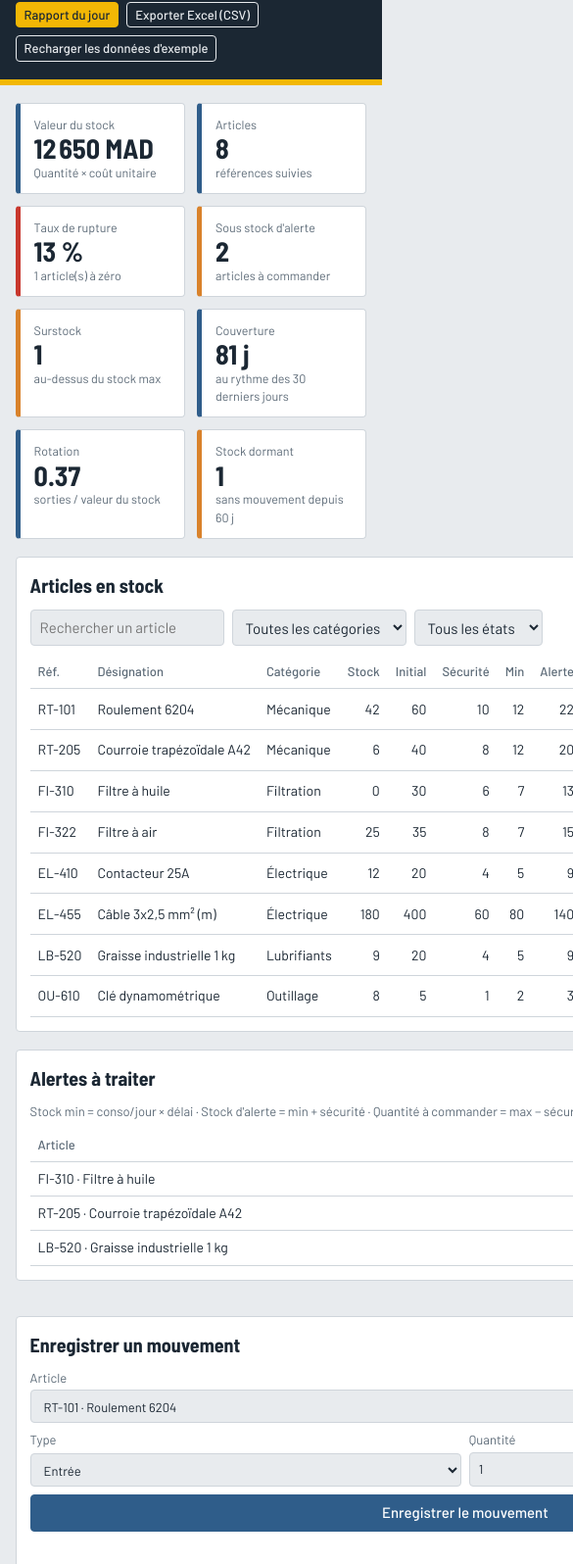
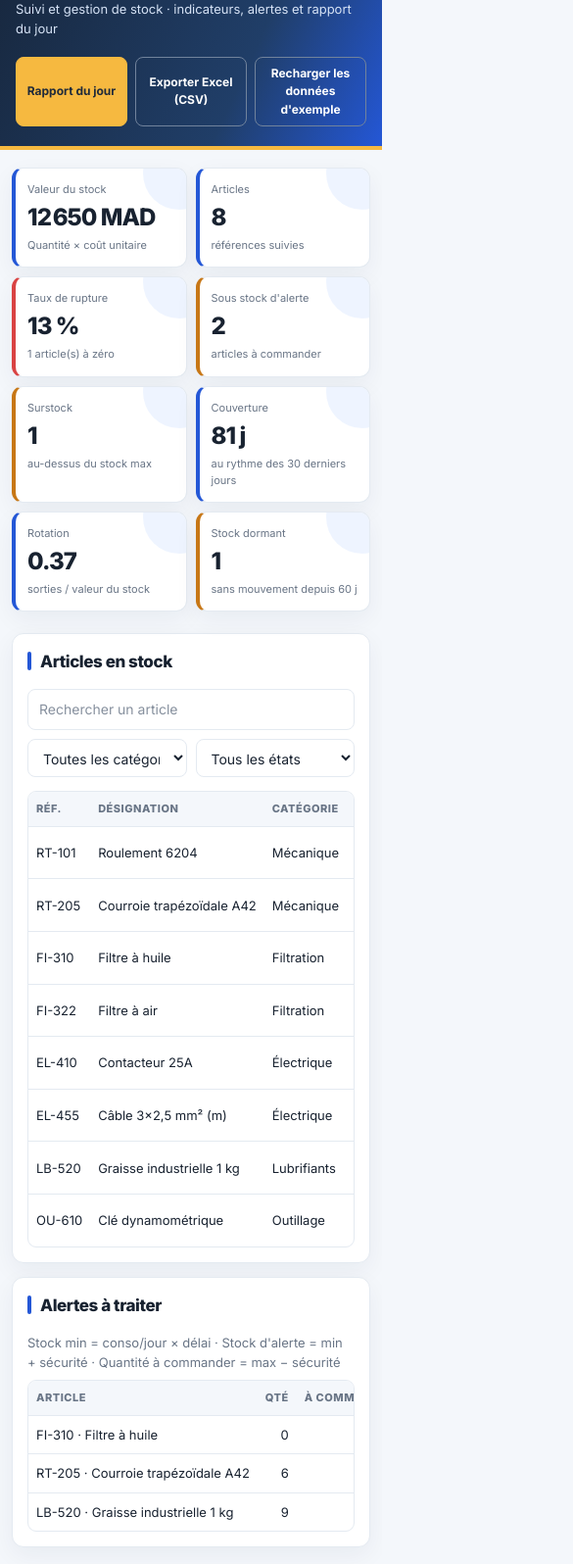
Before and after one commit to mohammedsaaf049-del/Stock-Vision, a plain HTML site: page index.html in a window 390 px wide. Shown: the part 87-1683 px from the top of the page at 98% size, 585 px wide, since content can reach past the window. Drawn offline with Linux system fonts and the light colour scheme.

Commit message:
Update index.html

```diff
--- a/index.html
+++ b/index.html
@@ -3,61 +3,101 @@
 <head>
 <meta charset="utf-8">
 <meta name="viewport" content="width=device-width, initial-scale=1, viewport-fit=cover">
-<title>StockClair · Suivi et gestion de stock</title>
-<link href="https://fonts.googleapis.com/css2?family=Barlow+Semi+Condensed:wght@500;700&family=Barlow:wght@400;500&display=swap" rel="stylesheet">
+<title>StockClair — Gestion intelligente des stocks</title>
+<link href="https://fonts.googleapis.com/css2?family=Inter:wght@400;500;600;700;800&display=swap" rel="stylesheet">
 <style>
-:root{--bg:#e8ebee;--panel:#fff;--ink:#1b2733;--mute:#5d6b78;--line:#cfd5db;--accent:#2f5d8a;--amber:#f2b705;--red:#c8372d;--green:#2e8b57;--orange:#d9822b;
-box-sizing:border-box;padding-top:env(safe-area-inset-top,0px);padding-bottom:env(safe-area-inset-bottom,0px)}
-@media (prefers-color-scheme:dark){:root:not([data-theme="light"]){--bg:#141b22;--panel:#1d2730;--ink:#e6ebf0;--mute:#9aa8b5;--line:#33414d;--accent:#6aa3d6;--green:#4fc183;--red:#ef6a5f;--orange:#eba15a}}
-:root[data-theme="dark"]{--bg:#141b22;--panel:#1d2730;--ink:#e6ebf0;--mute:#9aa8b5;--line:#33414d;--accent:#6aa3d6;--green:#4fc183;--red:#ef6a5f;--orange:#eba15a}
-html{scroll-padding-top:env(safe-area-inset-top,0px)}
+
+:root{
+  color-scheme:light;
+  --bg:#f4f7fb;--panel:#fff;--ink:#182230;--mute:#697586;--line:#e4eaf1;
+  --accent:#2457d6;--accent-soft:#edf3ff;--amber:#f6b940;--red:#d94343;
+  --green:#16845b;--orange:#c77716;--shadow:0 8px 24px rgba(25,45,75,.055);
+}
+:root[data-theme="dark"]{
+  color-scheme:dark;--bg:#101722;--panel:#182230;--ink:#eaf0f7;--mute:#a0adbd;
+  --line:#2b394b;--accent:#79a5ff;--accent-soft:#223653;--amber:#f6c65b;
+  --red:#ff7777;--green:#55d6a0;--orange:#f2b45e;--shadow:0 8px 24px rgba(0,0,0,.18);
+}
 *{box-sizing:border-box}
-body{margin:0;background:var(--bg);color:var(--ink);font:400 15px/1.45 Barlow,system-ui,sans-serif}
-h1,h2,.num{font-family:"Barlow Semi Condensed","Arial Narrow",sans-serif}
-header{background:var(--ink);color:var(--bg);padding:18px clamp(14px,4vw,32px);border-bottom:6px solid var(--amber);display:flex;justify-content:space-between;align-items:center;gap:12px;flex-wrap:wrap}
-@media (prefers-color-scheme:dark){:root:not([data-theme="light"]) header{background:#0d1217;color:#e6ebf0}}
-h1{margin:0;font-size:26px;font-weight:700;letter-spacing:.01em}
-header p{margin:2px 0 0;opacity:.75;font-size:13px}
-main{max-width:1200px;margin:0 auto;padding:18px clamp(14px,4vw,32px) 40px}
-.kpis{display:grid;grid-template-columns:repeat(auto-fit,minmax(150px,1fr));gap:12px;margin-bottom:18px}
-.kpi{background:var(--panel);border:1px solid var(--line);border-left:5px solid var(--accent);padding:12px 14px;border-radius:4px}
+html{scroll-behavior:smooth;scroll-padding-top:24px}
+body{margin:0;background:var(--bg);color:var(--ink);font:400 14px/1.55 Inter,ui-sans-serif,system-ui,-apple-system,BlinkMacSystemFont,"Segoe UI",sans-serif}
+h1,h2,.num{font-family:Inter,ui-sans-serif,system-ui,sans-serif}
+header{
+  position:relative;background:linear-gradient(115deg,#17263b 0%,#203e68 65%,#2457d6 100%);
+  color:#fff;padding:24px clamp(16px,4vw,42px);border-bottom:4px solid var(--amber);
+  display:flex;justify-content:space-between;align-items:center;gap:18px;flex-wrap:wrap
+}
+header h1{margin:0;font-size:clamp(25px,3vw,34px);font-weight:800;letter-spacing:-.045em}
+header p{margin:5px 0 0;color:#d5e2f5;font-size:13px}
+header>div:first-child:before{content:"GESTION • LOGISTIQUE";display:block;font-size:10px;letter-spacing:.16em;font-weight:800;color:#f6c65b;margin-bottom:7px}
+header>div:last-child{display:flex;gap:8px;flex-wrap:wrap}
+main{max-width:1440px;margin:0 auto;padding:26px clamp(14px,3vw,34px) 48px}
+.kpis{display:grid;grid-template-columns:repeat(4,minmax(0,1fr));gap:14px;margin-bottom:22px}
+.kpi{position:relative;overflow:hidden;background:var(--panel);border:1px solid var(--line);border-radius:14px;padding:17px 18px;box-shadow:var(--shadow);border-left:4px solid var(--accent)}
+.kpi:after{content:"";position:absolute;width:74px;height:74px;border-radius:50%;right:-30px;top:-32px;background:var(--accent-soft);opacity:.9}
 .kpi.warn{border-left-color:var(--orange)}.kpi.bad{border-left-color:var(--red)}.kpi.ok{border-left-color:var(--green)}
-.kpi .num{font-size:28px;font-weight:700;line-height:1.1}
-.kpi small{color:var(--mute);display:block}
-.grid{display:grid;grid-template-columns:minmax(0,2fr) minmax(280px,1fr);gap:18px}
-@media (max-width:860px){.grid{grid-template-columns:1fr}}
-section{background:var(--panel);border:1px solid var(--line);border-radius:4px;padding:14px;margin-bottom:18px}
-h2{margin:0 0 10px;font-size:20px;font-weight:700}
-.tools{display:flex;gap:8px;flex-wrap:wrap;margin-bottom:10px}
-input,select,button{font:inherit;color:var(--ink);background:var(--bg);border:1px solid var(--line);border-radius:4px;padding:7px 9px;min-width:0}
-input:focus-visible,select:focus-visible,button:focus-visible{outline:3px solid var(--amber);outline-offset:1px}
-button{cursor:pointer;background:var(--accent);color:#fff;border-color:var(--accent);font-weight:500}
-@media (prefers-color-scheme:dark){:root:not([data-theme="light"]) button.primary{color:#0d1217}}
+.kpi .num{position:relative;z-index:1;font-size:clamp(24px,2.2vw,31px);font-weight:800;line-height:1.25;letter-spacing:-.04em;margin:5px 0}
+.kpi small{position:relative;z-index:1;color:var(--mute);display:block;font-size:12px}
+.grid{display:grid;grid-template-columns:minmax(0,1.75fr) minmax(300px,1fr);gap:20px;align-items:start}
+section{background:var(--panel);border:1px solid var(--line);border-radius:14px;padding:20px;margin-bottom:20px;box-shadow:var(--shadow);min-width:0}
+h2{margin:0 0 15px;font-size:17px;font-weight:750;letter-spacing:-.025em;display:flex;align-items:center;gap:9px}
+h2:before{content:"";display:inline-block;width:4px;height:19px;background:var(--accent);border-radius:4px}
+.tools{display:flex;gap:9px;flex-wrap:wrap;margin-bottom:14px}
+input,select,button{font:inherit;color:var(--ink);background:var(--panel);border:1px solid var(--line);border-radius:8px;padding:9px 11px;min-width:0;transition:border-color .16s,box-shadow .16s,transform .16s}
+input,select{max-width:100%}
+input::placeholder{color:var(--mute);opacity:.8}
+input:focus-visible,select:focus-visible,button:focus-visible{outline:3px solid color-mix(in srgb,var(--accent) 35%,transparent);outline-offset:2px}
+button{cursor:pointer;background:var(--accent);color:#fff;border-color:var(--accent);font-weight:650}
+button:hover{filter:brightness(1.06);transform:translateY(-1px)}
+button:active{transform:translateY(0)}
 button.ghost{background:transparent;color:var(--ink);border-color:var(--line)}
-button.small{padding:3px 8px;font-size:13px}
-.scroll{overflow-x:auto}
-table{width:100%;border-collapse:collapse;font-size:14px}
-th,td{text-align:left;padding:7px 8px;border-bottom:1px solid var(--line);white-space:nowrap}
-th{color:var(--mute);font-weight:500;font-size:13px}
+button.small{padding:7px 10px;font-size:12px}
+button#rep{background:var(--amber)!important;color:#202b3a!important;border-color:var(--amber)!important}
+header button.ghost{color:#fff!important;border-color:#71839c!important}
+#q{flex:1;min-width:180px}
+#fcat,#fst{min-width:155px}
+.scroll{overflow-x:auto;border:1px solid var(--line);border-radius:9px}
+table{width:100%;border-collapse:separate;border-spacing:0;font-size:13px}
+th,td{text-align:left;padding:11px 10px;border-bottom:1px solid var(--line);white-space:nowrap}
+th{position:sticky;top:0;background:var(--bg);color:var(--mute);font-weight:750;font-size:11px;text-transform:uppercase;letter-spacing:.045em}
+tbody tr:last-child td{border-bottom:0}
+tbody tr:hover{background:var(--accent-soft)}
 td.r,th.r{text-align:right}
-.badge{display:inline-block;padding:2px 8px;border-radius:10px;font-size:12px;font-weight:500;color:#fff}
+.badge{display:inline-flex;align-items:center;padding:4px 9px;border-radius:999px;font-size:11px;font-weight:750;color:#fff}
 .b-ok{background:var(--green)}.b-low{background:var(--orange)}.b-crit{background:var(--red)}.b-out{background:var(--ink)}.b-over{background:var(--accent)}
-@media (prefers-color-scheme:dark){:root:not([data-theme="light"]) .badge{color:#0d1217}}
-form{display:grid;gap:8px}
-form label{display:grid;gap:3px;font-size:13px;color:var(--mute)}
-.two{display:grid;grid-template-columns:1fr 1fr;gap:8px}
-.msg{min-height:20px;font-size:13px;color:var(--red)}
-.bar{display:grid;grid-template-columns:90px 1fr auto;gap:8px;align-items:center;margin:6px 0;font-size:13px}
-.bar i{display:block;height:14px;background:var(--accent);border-radius:2px}
-.hist{list-style:none;margin:0;padding:0;font-size:13px;max-height:220px;overflow:auto}
-.hist li{padding:5px 0;border-bottom:1px solid var(--line);display:flex;justify-content:space-between;gap:8px}
-.in{color:var(--green)}.out{color:var(--red)}
+form{display:grid;gap:12px}
+form label{display:grid;gap:5px;font-size:12px;color:var(--mute);font-weight:650}
+form input,form select{width:100%}
+.two{display:grid;grid-template-columns:1fr 1fr;gap:10px}
+.msg{min-height:18px;font-size:12px;color:var(--red)}
+.bar{display:grid;grid-template-columns:minmax(76px,100px) 1fr auto;gap:10px;align-items:center;margin:12px 0;font-size:12px}
+.bar i{display:block;height:12px;background:linear-gradient(90deg,var(--accent),#75a4ff);border-radius:999px;min-width:4px}
+.hist{list-style:none;margin:0;padding:0;font-size:12px;max-height:250px;overflow:auto}
+.hist li{padding:10px 2px;border-bottom:1px solid var(--line);display:flex;justify-content:space-between;gap:8px}
+.hist li:last-child{border-bottom:0}
+.in{color:var(--green);font-weight:750}.out{color:var(--red);font-weight:750}
 .empty{color:var(--mute);padding:14px 0}
-#rp{position:fixed;inset:0;z-index:10;overflow:auto;background:var(--bg);padding:calc(20px + env(safe-area-inset-top,0px)) clamp(14px,4vw,32px) calc(40px + env(safe-area-inset-bottom,0px))}
+#alerts .empty{font-size:13px}
+#rp{position:fixed;inset:0;z-index:10;overflow:auto;background:var(--bg);padding:calc(22px + env(safe-area-inset-top,0px)) clamp(14px,4vw,36px) calc(40px + env(safe-area-inset-bottom,0px))}
 #rp[hidden]{display:none}
 #rp h1{margin:14px 0 2px}
-#rp .tools button{padding:8px 12px}
-@media print{header,main{display:none!important}.noprint{display:none!important}body{background:#fff}#rp{position:static;overflow:visible;--bg:#fff;--panel:#fff;--ink:#000;--mute:#444;--line:#999;color:#000;padding:0}#rp .badge{color:#000;background:#fff!important;border:1px solid #000}section{break-inside:avoid}}
+#rp .tools button{padding:9px 13px}
+#rp section{break-inside:avoid}
+@media (max-width:1100px){.kpis{grid-template-columns:repeat(2,minmax(0,1fr))}.grid{grid-template-columns:minmax(0,1fr)}}
+@media (max-width:600px){
+  header{padding:20px 16px}header>div:last-child{width:100%}header button{flex:1}
+  main{padding:18px 12px 32px}.kpis{gap:9px}.kpi{padding:13px 12px;border-radius:11px}.kpi small{font-size:11px}
+  section{padding:15px;margin-bottom:14px;border-radius:12px}.two{grid-template-columns:1fr 1fr;gap:8px}
+  .tools>*{flex:1}#q{flex-basis:100%}#fcat,#fst{min-width:0}
+  th,td{padding:9px 8px}
+}
+@media print{
+  header,main{display:none!important}.noprint{display:none!important}body{background:#fff;color:#000}
+  #rp{position:static;overflow:visible;background:#fff;color:#000;padding:0}
+  #rp section{box-shadow:none;border:1px solid #bbb;--bg:#fff;--panel:#fff;--ink:#000;--mute:#444;--line:#bbb}
+  #rp .badge{color:#000;background:#fff!important;border:1px solid #000}
+}
+
 </style>
 </head>
 <body>
@@ -234,7 +274,14 @@ $("rows").addEventListener("click",function(e){
 ["q","fcat","fst"].forEach(function(id){$(id).addEventListener("input",rows)});
 $("reset").addEventListener("click",function(){if(confirm("Remplacer toutes les données par l'exemple ?")){seed();render()}});
 function cc(v){v=String(v);return /[;"\n]/.test(v)?'"'+v.replace(/"/g,'""')+'"':v}
-async function saveFile(name,data){try{var d=window.claude&&await window.claude.use("downloads");if(!d){alert("L'enregistrement de fichier n'est pas disponible ici.");return}await d.save({filename:name,data:data})}catch(e){if(!e||e.code!=="declined")alert("Enregistrement impossible. Réessaie dans un instant.")}}
+async function saveFile(name,data){
+  try{
+    var blob=new Blob([data],{type:"text/csv;charset=utf-8;"});
+    var url=URL.createObjectURL(blob),a=document.createElement("a");
+    a.href=url;a.download=name;document.body.appendChild(a);a.click();a.remove();
+    setTimeout(function(){URL.revokeObjectURL(url)},1000);
+  }catch(e){alert("Téléchargement impossible. Réessaie dans un instant.")}
+}
 function exportCsv(){
   var h=["Date","Référence","Désignation","Catégorie","Stock","Stock initial","Stock sécurité","Stock min","Stock alerte","Stock max","Coût unitaire","Valeur","État","Qté à commander"];
   var L=[h.join(";")];
```
